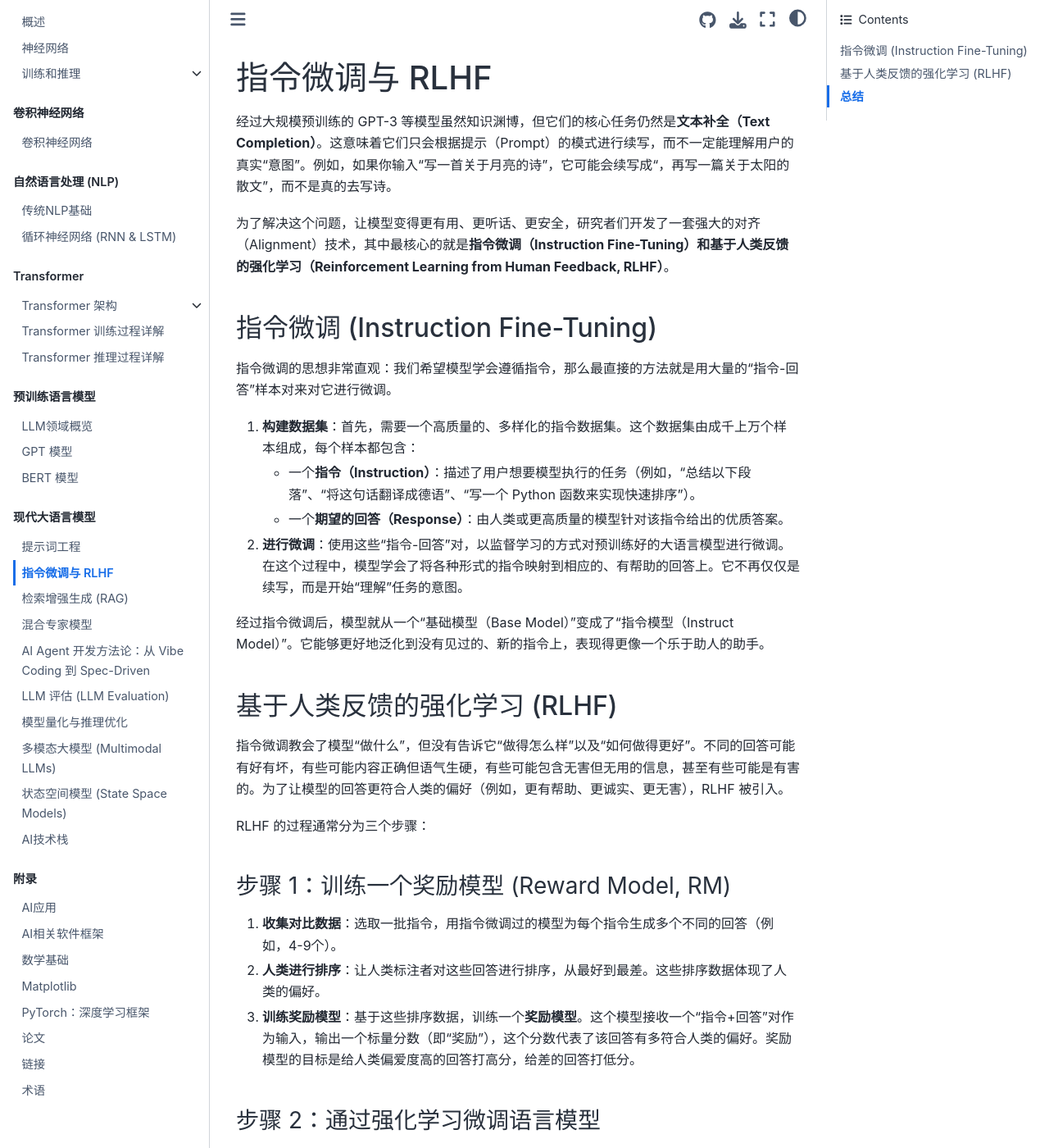
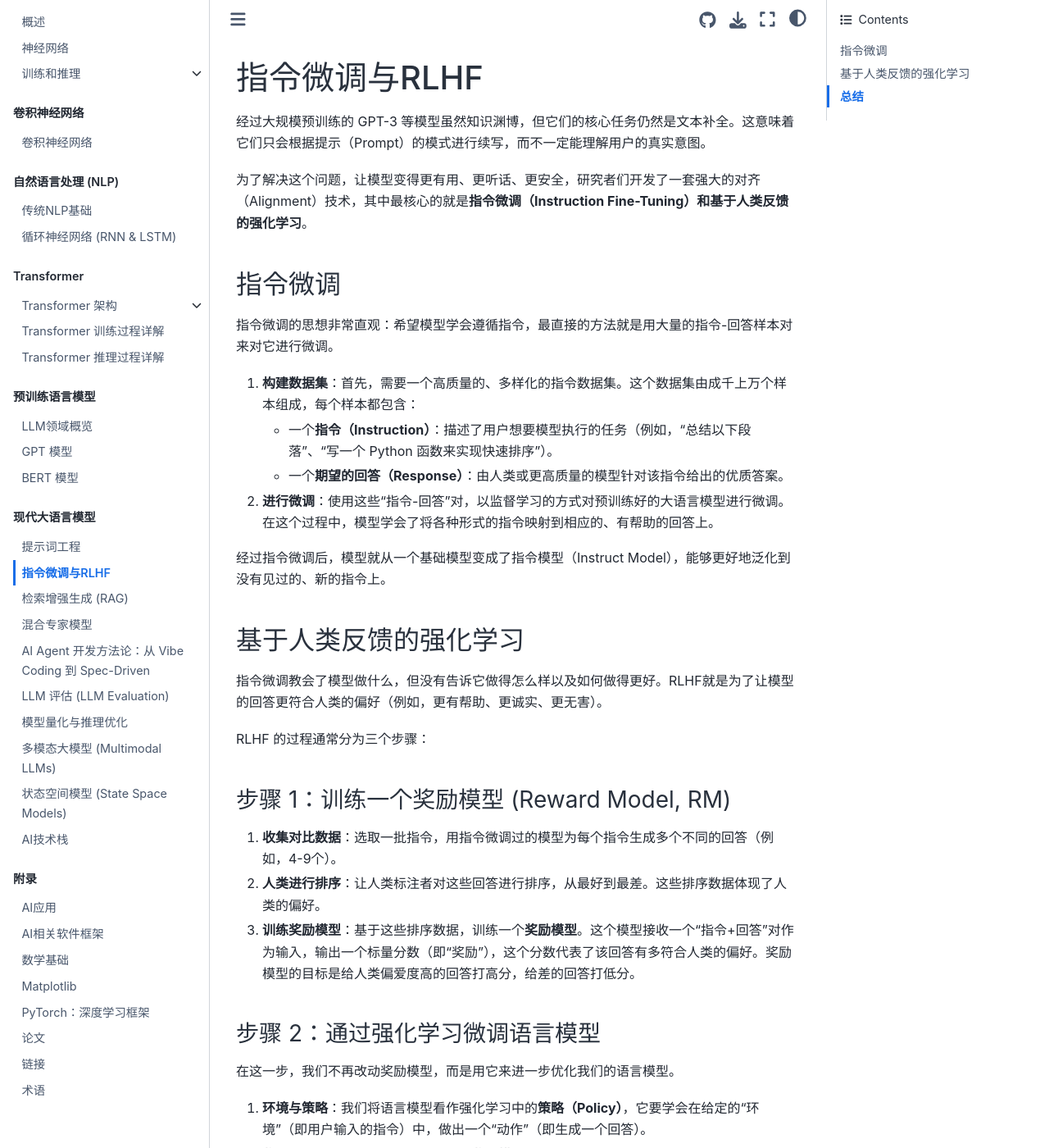
Before and after one commit to kaifeng/llm-learn, a Sphinx documentation site: the page built from source/part_modern_llms/instruction_tuning_rlhf.md, in a window 1280 px wide and 1400 px high. Shown: the whole window at 82% size. Built offline with Sphinx 7.4.7 and the Sphinx Book theme 1.1.4, drawn with Linux system fonts in a browser that asks for light colours; some of the changed text lies outside the part shown.

Commit message:
Rewording

```diff
--- a/source/part_modern_llms/instruction_tuning_rlhf.md
+++ b/source/part_modern_llms/instruction_tuning_rlhf.md
@@ -1,24 +1,24 @@
-# 指令微调与 RLHF
+# 指令微调与RLHF
 
-经过大规模预训练的 GPT-3 等模型虽然知识渊博，但它们的核心任务仍然是**文本补全（Text Completion）**。这意味着它们只会根据提示（Prompt）的模式进行续写，而不一定能理解用户的真实“意图”。例如，如果你输入“写一首关于月亮的诗”，它可能会续写成“，再写一篇关于太阳的散文”，而不是真的去写诗。
+经过大规模预训练的 GPT-3 等模型虽然知识渊博，但它们的核心任务仍然是文本补全。这意味着它们只会根据提示（Prompt）的模式进行续写，而不一定能理解用户的真实意图。
 
-为了解决这个问题，让模型变得更有用、更听话、更安全，研究者们开发了一套强大的对齐（Alignment）技术，其中最核心的就是**指令微调（Instruction Fine-Tuning）**和**基于人类反馈的强化学习（Reinforcement Learning from Human Feedback, RLHF）**。
+为了解决这个问题，让模型变得更有用、更听话、更安全，研究者们开发了一套强大的对齐（Alignment）技术，其中最核心的就是**指令微调（Instruction Fine-Tuning）**和**基于人类反馈的强化学习**。
 
-## 指令微调 (Instruction Fine-Tuning)
+## 指令微调
 
-指令微调的思想非常直观：我们希望模型学会遵循指令，那么最直接的方法就是用大量的“指令-回答”样本对来对它进行微调。
+指令微调的思想非常直观：希望模型学会遵循指令，最直接的方法就是用大量的指令-回答样本对来对它进行微调。
 
 1.  **构建数据集**：首先，需要一个高质量的、多样化的指令数据集。这个数据集由成千上万个样本组成，每个样本都包含：
-    -   一个**指令（Instruction）**：描述了用户想要模型执行的任务（例如，“总结以下段落”、“将这句话翻译成德语”、“写一个 Python 函数来实现快速排序”）。
+    -   一个**指令（Instruction）**：描述了用户想要模型执行的任务（例如，“总结以下段落”、“写一个 Python 函数来实现快速排序”）。
     -   一个**期望的回答（Response）**：由人类或更高质量的模型针对该指令给出的优质答案。
 
-2.  **进行微调**：使用这些“指令-回答”对，以监督学习的方式对预训练好的大语言模型进行微调。在这个过程中，模型学会了将各种形式的指令映射到相应的、有帮助的回答上。它不再仅仅是续写，而是开始“理解”任务的意图。
+2.  **进行微调**：使用这些“指令-回答”对，以监督学习的方式对预训练好的大语言模型进行微调。在这个过程中，模型学会了将各种形式的指令映射到相应的、有帮助的回答上。
 
-经过指令微调后，模型就从一个“基础模型（Base Model）”变成了“指令模型（Instruct Model）”。它能够更好地泛化到没有见过的、新的指令上，表现得更像一个乐于助人的助手。
+经过指令微调后，模型就从一个基础模型变成了指令模型（Instruct Model），能够更好地泛化到没有见过的、新的指令上。
 
-## 基于人类反馈的强化学习 (RLHF)
+## 基于人类反馈的强化学习
 
-指令微调教会了模型“做什么”，但没有告诉它“做得怎么样”以及“如何做得更好”。不同的回答可能有好有坏，有些可能内容正确但语气生硬，有些可能包含无害但无用的信息，甚至有些可能是有害的。为了让模型的回答更符合人类的偏好（例如，更有帮助、更诚实、更无害），RLHF 被引入。
+指令微调教会了模型做什么，但没有告诉它做得怎么样以及如何做得更好。RLHF就是为了让模型的回答更符合人类的偏好（例如，更有帮助、更诚实、更无害）。
 
 RLHF 的过程通常分为三个步骤：
 
@@ -36,7 +36,7 @@
 2.  **奖励**：当语言模型生成一个回答后，**奖励模型**会为这个回答打分，这个分数就是强化学习中的**奖励（Reward）**。
 3.  **优化**：使用强化学习算法（如 PPO，Proximal Policy Optimization），根据奖励信号来更新语言模型的参数。目标是让语言模型学会生成能够从奖励模型那里获得更高分数的回答。
 
-为了防止模型在追求高奖励时“走火入魔”，产生一些虽然得分高但内容混乱的文本，通常还会在优化目标中加入一个惩罚项，确保模型的输出与原始的、经过指令微调的模型输出不要偏离太远。
+为了防止模型在追求高奖励时产生一些虽然得分高但内容混乱的文本，通常还会在优化目标中加入一个惩罚项，确保模型的输出与原始的、经过指令微调的模型输出不要偏离太远。
 
 ### 步骤 3（可选）：重复迭代
 
```
